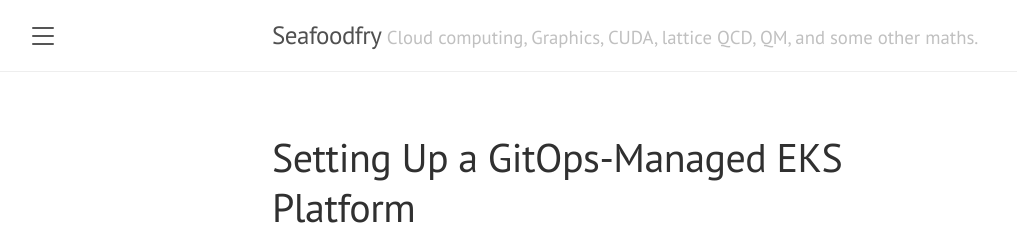
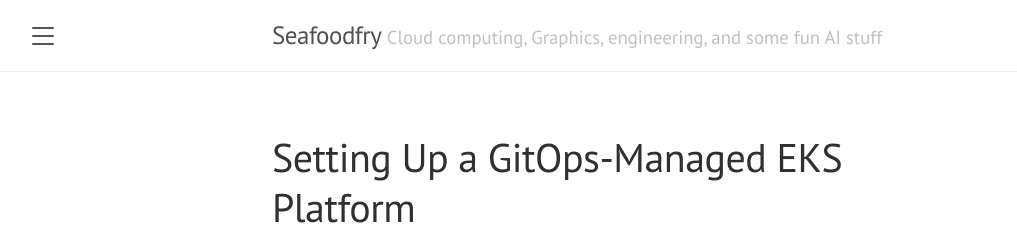
Before and after one commit to seafoodfry/seafoodfry.github.io, a Jekyll site: the page built from index.html, in a window 1280 px wide and 900 px high. Shown: the top 225 px of the window, without its empty margins (8-1025 px from the left). Built offline with Jekyll 4.4.1, drawn with Linux system fonts in a browser that asks for light colours; the list of posts is cut into pages by our own code.

```diff
--- a/_config.yml
+++ b/_config.yml
@@ -1,7 +1,7 @@
 # Setup
 title:               Seafoodfry
-tagline:             'Cloud computing, Graphics, CUDA, lattice QCD, QM, and some other maths.'
-description:         'Hello, this blog is a place where Im documenting a ton of interesting stuff I haveve been learning while working on lattice QCD.'
+tagline:             'Cloud computing, Graphics, engineering, and some fun AI stuff'
+description:         'Hello, this blog is a place where Im documenting the interesting stuff I come across'
 url:                 https://seafoodfry.github.io
 baseurl:             ''
 paginate:            10
```
